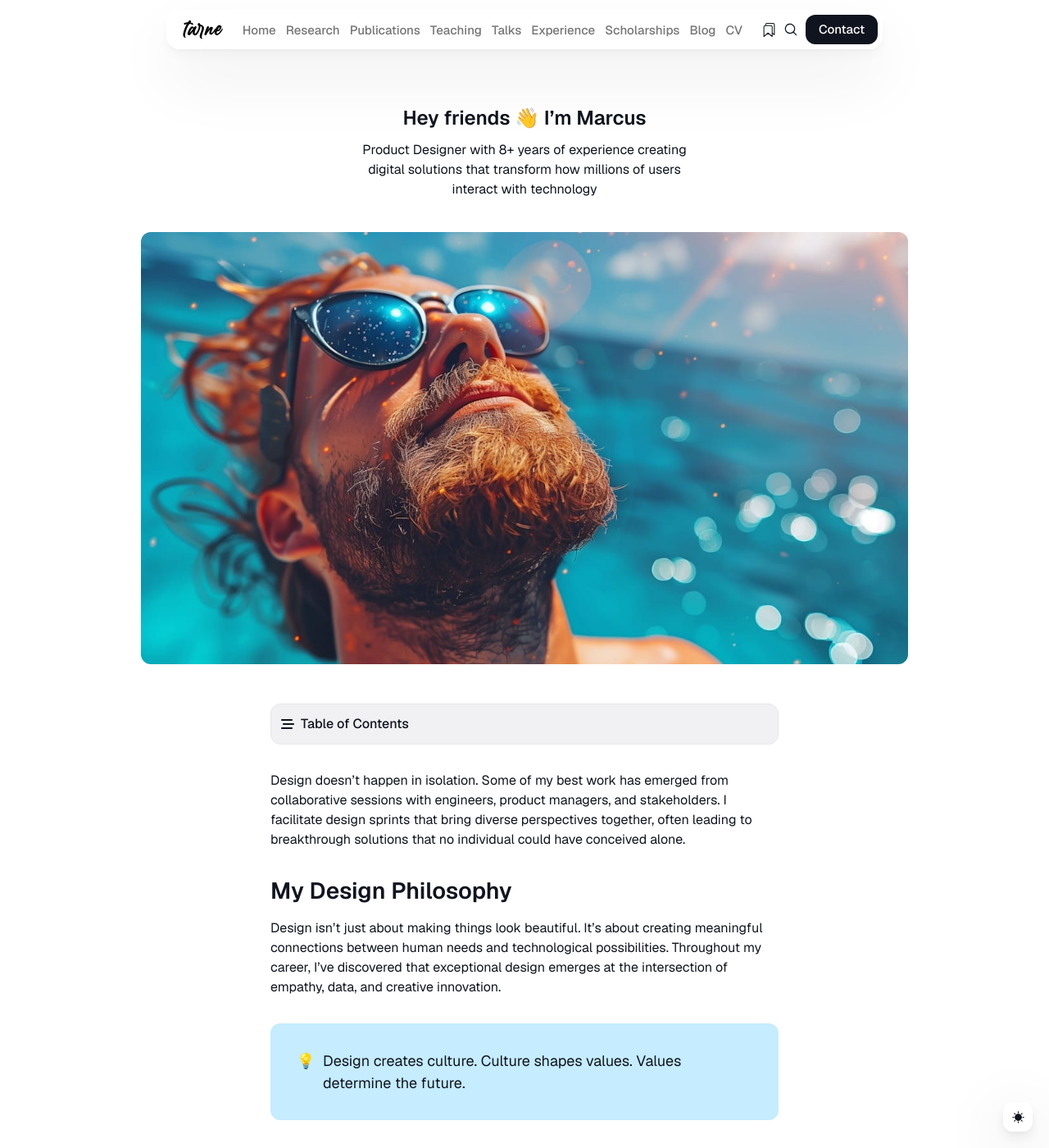
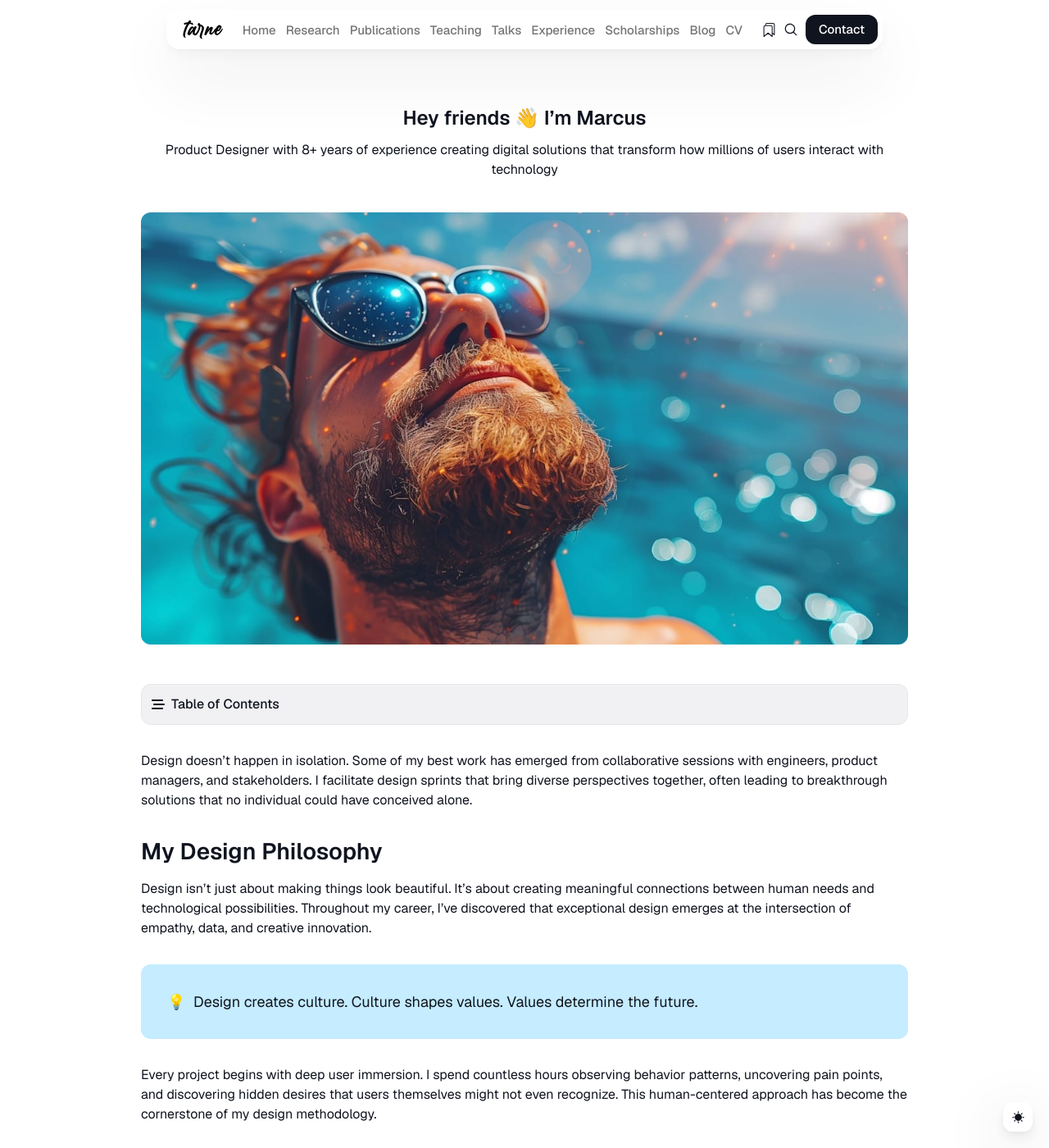
Before and after one commit to lingguo-research/lingguo-tarne, a Jekyll site: the page built from _pages/about.md, in a window 1280 px wide and 1400 px high. Shown: the whole window at 82% size. Built offline with Jekyll 4.4.1, drawn with Linux system fonts in a browser that asks for light colours; nearby versions of some CDN libraries.

Commit message:
Update main.scss

```diff
--- a/css/main.scss
+++ b/css/main.scss
@@ -226,3 +226,25 @@ a {
     font-size: 22px;
   }
 }
+
+/* Full-width Academic Pages */
+
+.page-hero,
+.page-hero__inner,
+.page-head,
+.page,
+.page__content {
+  width: 100%;
+  max-width: none !important;
+}
+
+.page__content {
+  margin-left: 0;
+  margin-right: 0;
+}
+
+.page__content p,
+.page__content ul,
+.page__content ol {
+  max-width: none;
+}
```
